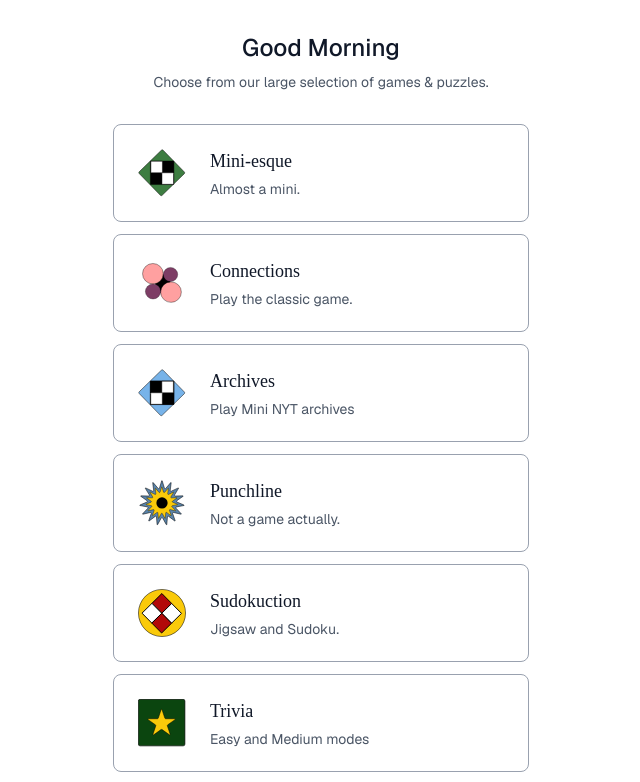
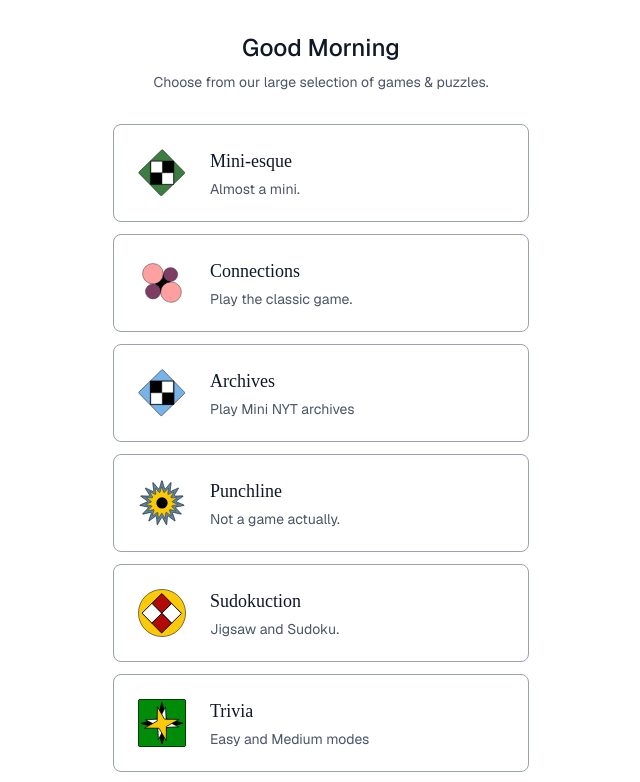
Before and after one commit to carpeadiam-alt/core-frontend-fork, a Next.js app in the folder core-frontend/: page / in a window 1280 px wide. Shown: the top 782 px of the page, without its empty margins (319-959 px from the left). Built offline with nearby package versions, Linux system fonts and the light colour scheme; a web font is replaced by a local one.

Commit message:
new trivia logo

```diff
--- a/core-frontend/src/app/page.tsx
+++ b/core-frontend/src/app/page.tsx
@@ -77,7 +77,7 @@
       id: 'trivia',
       title: 'Trivia',
       subtitle: 'Easy and Medium modes',
-      icon: '/icons/trivia.svg',
+      icon: '/icons/trivia (1).svg',
       href: 'https://thecodeworks.in/coreTries/trivia.html'
     },
     {
```
Also changed, not shown: core-frontend/public/icons/trivia (1).svg (added).
